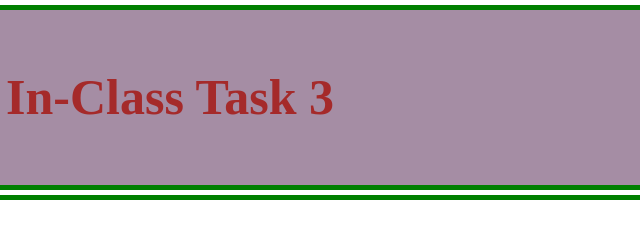
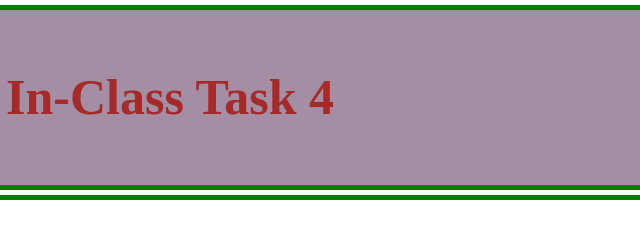
Before and after one commit to Mhaq1306/In-Class-Task-2, a plain HTML site: page index.html in a window 1280 px wide. Shown: the top 240 px of the page, 418-1058 px from the left. Drawn offline with Linux system fonts and the light colour scheme.

Commit message:
In-Class 4 commit 2

```diff
--- a/index.html
+++ b/index.html
@@ -7,9 +7,9 @@
 
     <!--
         Index.html
-        In-class Task 3
-        Make a style sheet and use CSS for the first time to change the Index.html file
-        Meeran Haq, 2023.10.10: Created
+        In-class Task 4
+        Practising Forms
+        Meeran Haq, 2023.11.09: Created
         Mhaq1306@conestogac.on.ca
     -->
 
@@ -20,7 +20,7 @@
 </head>
 
 <header class="structural">
-    <h1> Web Foundations In-Class Task 3 </h1>
+    <h1> Web Foundations In-Class Task 4 </h1>
 </header>
 
 <nav class="structural">
```
Also changed, not shown: contact.html (+5 -5 lines).
